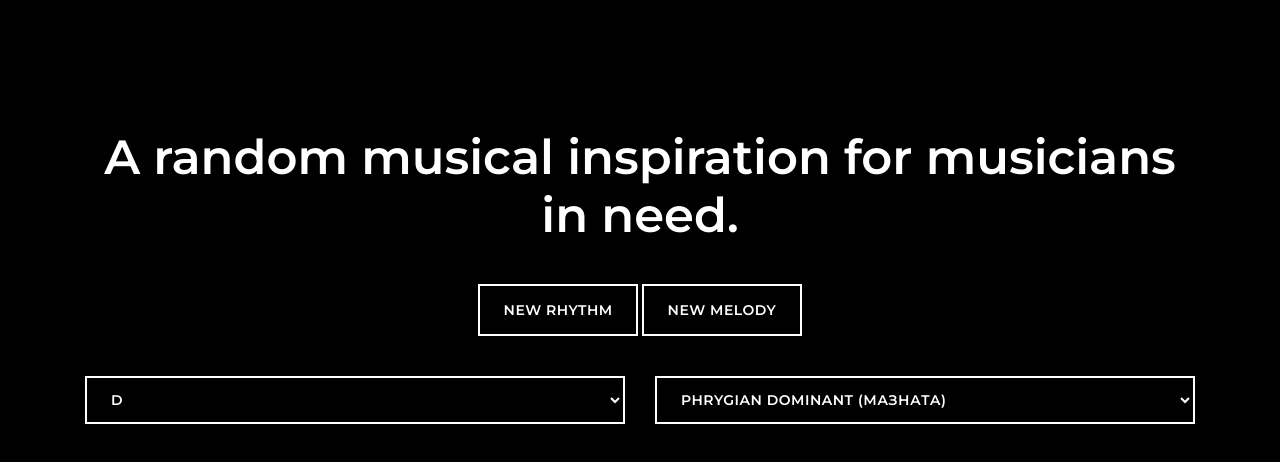
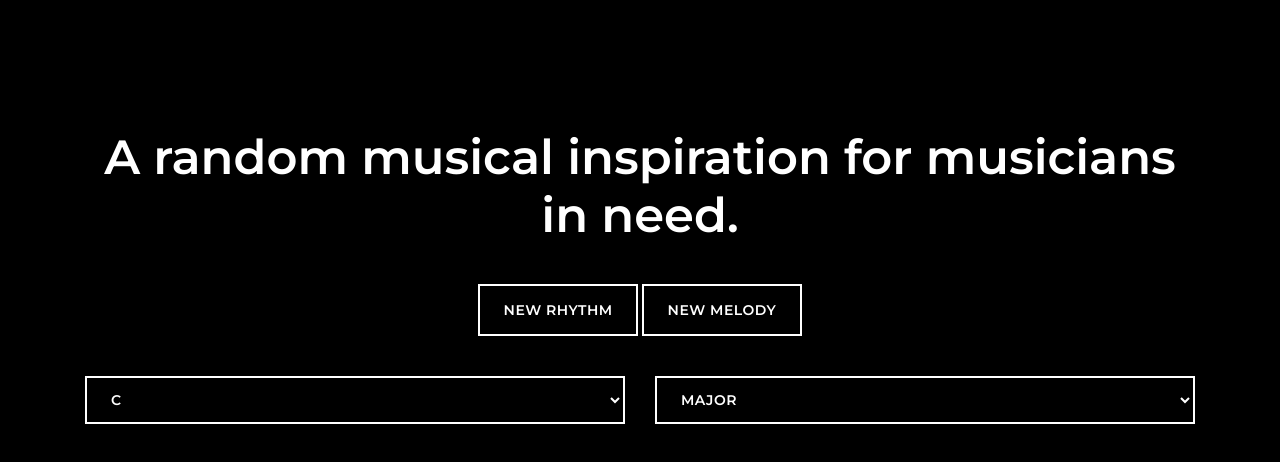
Before and after one commit to yalishanda42/musical-inspiration, a plain HTML site: page index.html in a window 1280 px wide. Drawn offline with Linux system fonts and the light colour scheme.

Commit message:
Change scale default, rename some scales and move a file

```diff
--- a/index.html
+++ b/index.html
@@ -9,7 +9,7 @@
         <link rel="stylesheet" type="text/css" href="./css/custom.css">
         <script src="./js/dependencies/abcjs_basic_5.11.0-min.js" type="text/javascript"></script>
         <script src="./js/dependencies/teoria.js" type="text/javascript"></script>
-        <script src="./js/models/Generator.js" type="text/javascript"></script>
+        <script src="./js/Generator.js" type="text/javascript"></script>
         <script src="./app.js" type="text/javascript" defer></script>
         <title>Musical Inspiration</title>
     </head>
@@ -27,9 +27,9 @@
                         <div class="col-6 text-right margin-40px-bottom margin-40px-top sm-margin-30px-bottom">
                             <select id="tonic" class="btn1">
                                 <optgroup label="Tonic">
-                                    <option value="0">C</option>
+                                    <option value="0" selected>C</option>
                                     <option value="1">C# / Db</option>
-                                    <option value="2" selected>D</option>
+                                    <option value="2">D</option>
                                     <option value="3">D# / Eb</option>
                                     <option value="4">E</option>
                                     <option value="5">F</option>
@@ -46,7 +46,7 @@
                             <select id="scale" class="btn1">
                                 <optgroup label="Major and minor modes">
                                     <option value="Minor">Minor</option>
-                                    <option value="Major">Major</option>
+                                    <option value="Major" selected>Major</option>
                                     <option value="Dorian">Dorian</option>
                                     <option value="Phrygian">Phrygian</option>
                                     <option value="Lydian">Lydian</option>
@@ -57,15 +57,15 @@
                                     <option value="Harmonic minor">Harmonic minor</option>
                                     <option value="Melodic minor">Melodic minor</option>
                                 </optgroup>
-                                <optgroup label="Gypsy scales (Мазни)">
-                                    <option value="Phrygian Dominant" selected>Phrygian Dominant (Мазната)</option>
-                                    <option value="Gypsy major">Gypsy major (Двойно мазната)</option>
+                                <optgroup label="Gypsy scales">
+                                    <option value="Phrygian Dominant">Phrygian Dominant</option>
+                                    <option value="Gypsy major">Gypsy major</option>
                                     <option value="Gypsy minor">Gypsy minor</option>
                                 </optgroup>
                                 <optgroup label="Pentatonics">
                                     <option value="Minor pentatonic">Minor pentatonic</option>
                                     <option value="Major pentatonic">Major pentatonic</option>
-                                    <option value="Japanese">Japanese (Мазна пентатоника)</option>
+                                    <option value="Japanese">Japanese</option>
                                 </optgroup>
                                 <!-- <optgroup label="Blues"> -->
                                     <!-- <option value="Minor blues">Minor blues</option> -->
```
Also changed, not shown: js/Generator.js (renamed from js/models/Generator.js).
